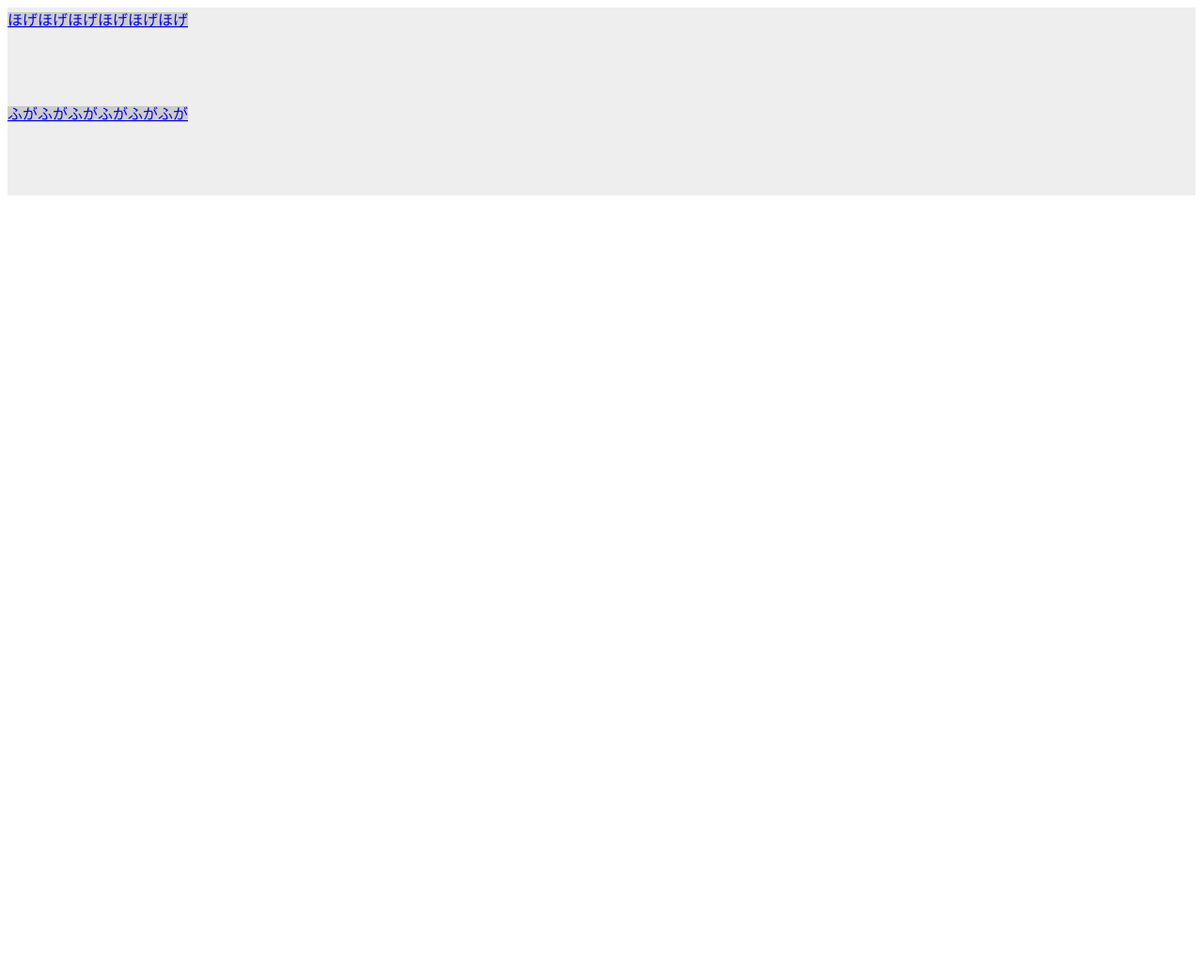
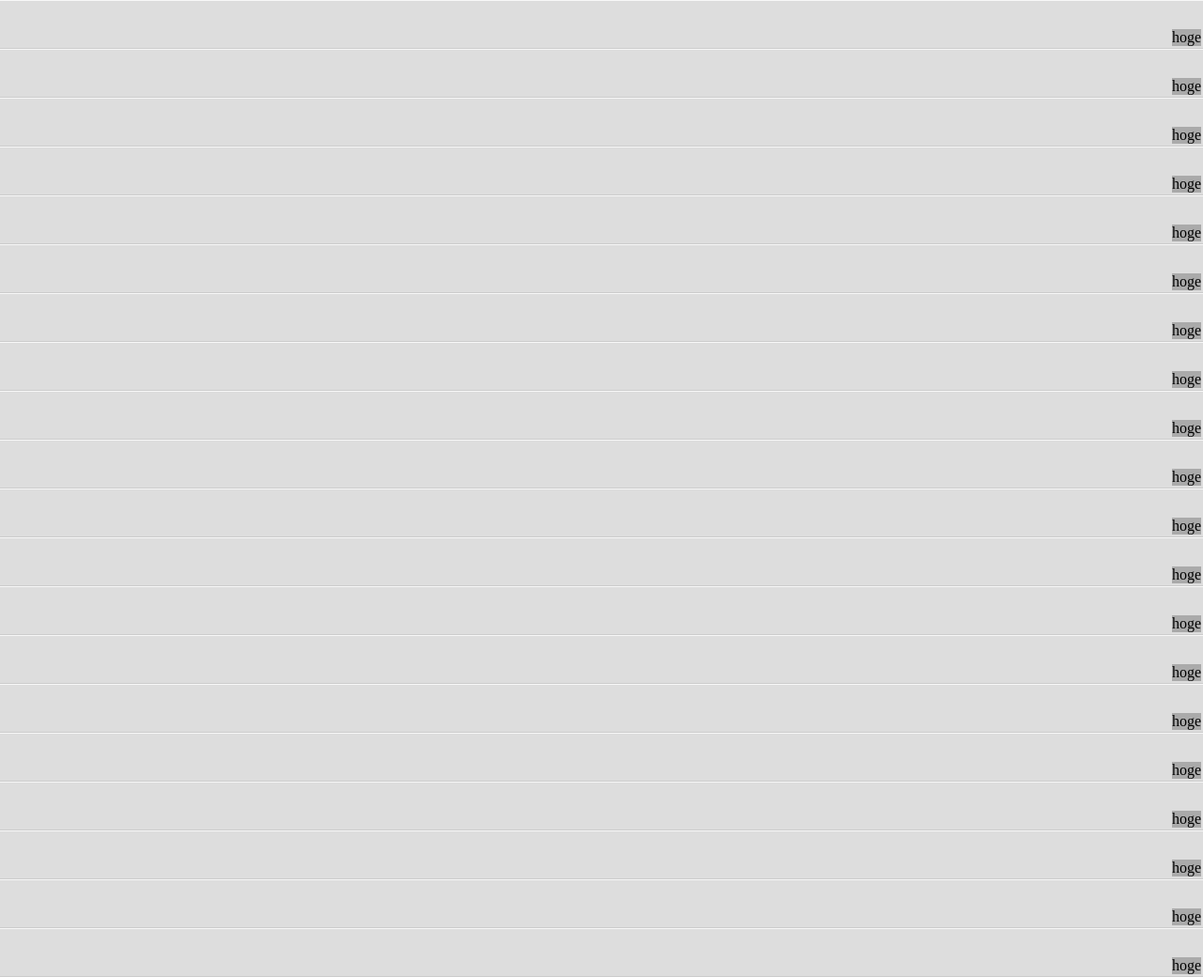
Before and after one commit to dameleon/paw.js, a website: page sample/index.html in a window 1280 px wide. Shown: the whole page at 94% size. Before the commit the page ends 800 px from the top, so only its background shows below. Drawn offline with Linux system fonts and the light colour scheme.

Commit message:
Update sample.html

```diff
--- a/sample/index.html
+++ b/sample/index.html
@@ -7,35 +7,114 @@
 <script src="../src/paw.js"></script>
 <script src="../src/paw.touch.js"></script>
 <style>
-.container {
-    height: 100px;
-    background: #eee;
+html, body, div, ul, li {
+    margin: 0;
+    padding: 0;
 }
-.container > a {
-    background: #ccc;
+.list {
+    list-style: none;
+}
+.list > .item {
+    position: relative;
+    height: 50px;
+    border-top: solid 1px #f7f7f7;
+    border-bottom: solid 1px #cccccc;
+    background: #ddd;
+}
+.inner-button {
+    position: absolute;
+    bottom: 2px;
+    right: 2px;
+    background: #aaa;
+    user-select: none;
 }
 </style>
 </head>
 <body>
-<div class="container"><a href="google.com" id="hoge">ほげほげほげほげほげほげ</a></div>
-<div class="container"><a href="google.com" id="fuga">ふがふがふがふがふがふが</a></div>
+<ul class="list">
+    <li class="item">
+        <div class="inner-button">hoge</div>
+    </li>
+    <li class="item">
+        <div class="inner-button">hoge</div>
+    </li>
+    <li class="item">
+        <div class="inner-button">hoge</div>
+    </li>
+    <li class="item">
+        <div class="inner-button">hoge</div>
+    </li>
+    <li class="item">
+        <div class="inner-button">hoge</div>
+    </li>
+    <li class="item">
+        <div class="inner-button">hoge</div>
+    </li>
+    <li class="item">
+        <div class="inner-button">hoge</div>
+    </li>
+    <li class="item">
+        <div class="inner-button">hoge</div>
+    </li>
+    <li class="item">
+        <div class="inner-button">hoge</div>
+    </li>
+    <li class="item">
+        <div class="inner-button">hoge</div>
+    </li>
+    <li class="item">
+        <div class="inner-button">hoge</div>
+    </li>
+    <li class="item">
+        <div class="inner-button">hoge</div>
+    </li>
+    <li class="item">
+        <div class="inner-button">hoge</div>
+    </li>
+    <li class="item">
+        <div class="inner-button">hoge</div>
+    </li>
+    <li class="item">
+        <div class="inner-button">hoge</div>
+    </li>
+    <li class="item">
+        <div class="inner-button">hoge</div>
+    </li>
+    <li class="item">
+        <div class="inner-button">hoge</div>
+    </li>
+    <li class="item">
+        <div class="inner-button">hoge</div>
+    </li>
+    <li class="item">
+        <div class="inner-button">hoge</div>
+    </li>
+    <li class="item">
+        <div class="inner-button">hoge</div>
+    </li>
+</ul>
 <script>
 document.addEventListener('DOMContentLoaded', function() {
     new Paw(null, {
+        motionThreshold: 200,
         pressDuration: 1000
     });
-    document.addEventListener('tap', function(ev) {
-        console.log(ev);
+    var itemList = [].slice.call(document.querySelectorAll('.item'));
+    var innerBtnList = [].slice.call(document.querySelectorAll('.inner-button'));
+
+    itemList.forEach(function(item) {
+        item.addEventListener('tap', _onTapItem);
     });
-    document.addEventListener('press', function(ev) {
-        console.log(ev);
+    innerBtnList.forEach(function(innerBtn) {
+        innerBtn.addEventListener('tap', _onTapInnerBtn);
     });
-    document.addEventListener('doubletap', function(ev) {
-        console.log(ev);
-    });
-    document.addEventListener('click', function(ev) {
-        console.log(ev);
-    });
+
+    function _onTapItem(ev) {
+        console.log('item', ev);
+    }
+    function _onTapInnerBtn(ev) {
+        console.log('inner-btn', ev);
+    }
 });
 </script>
 </body>
```
